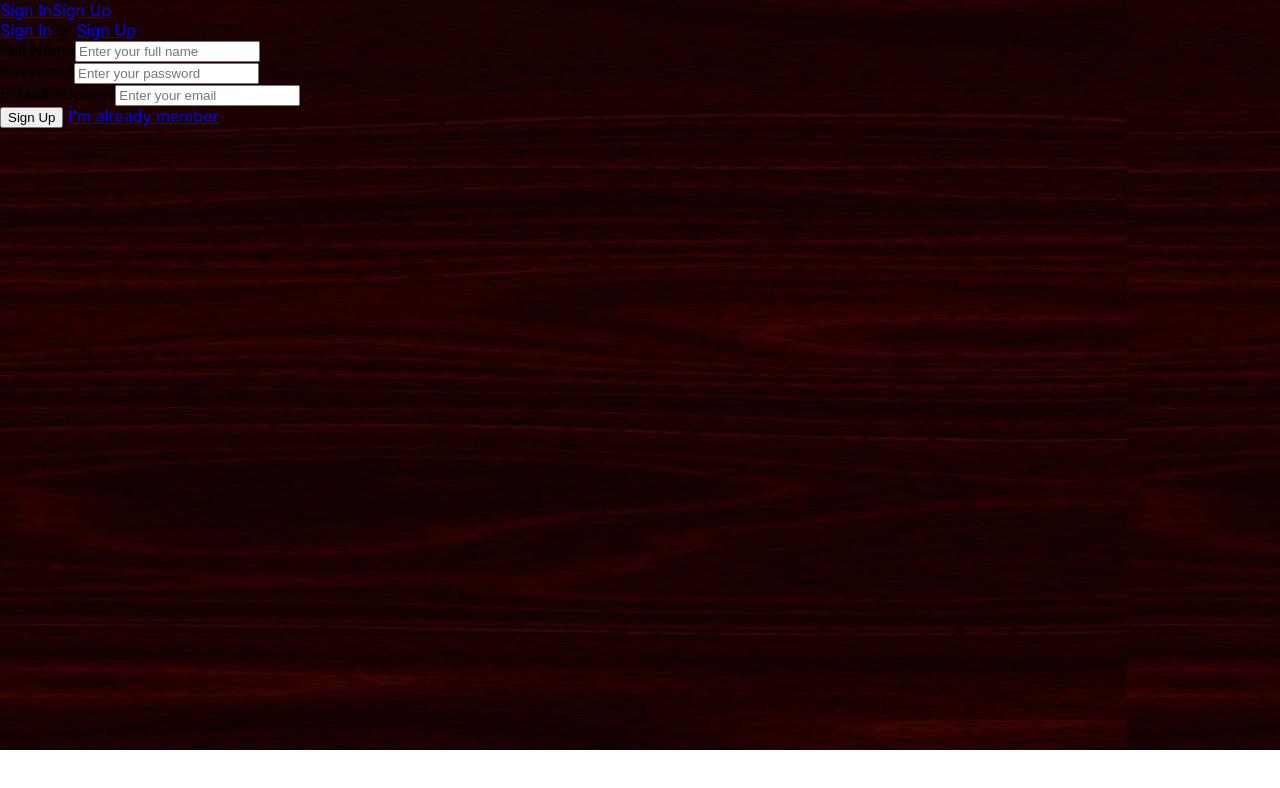
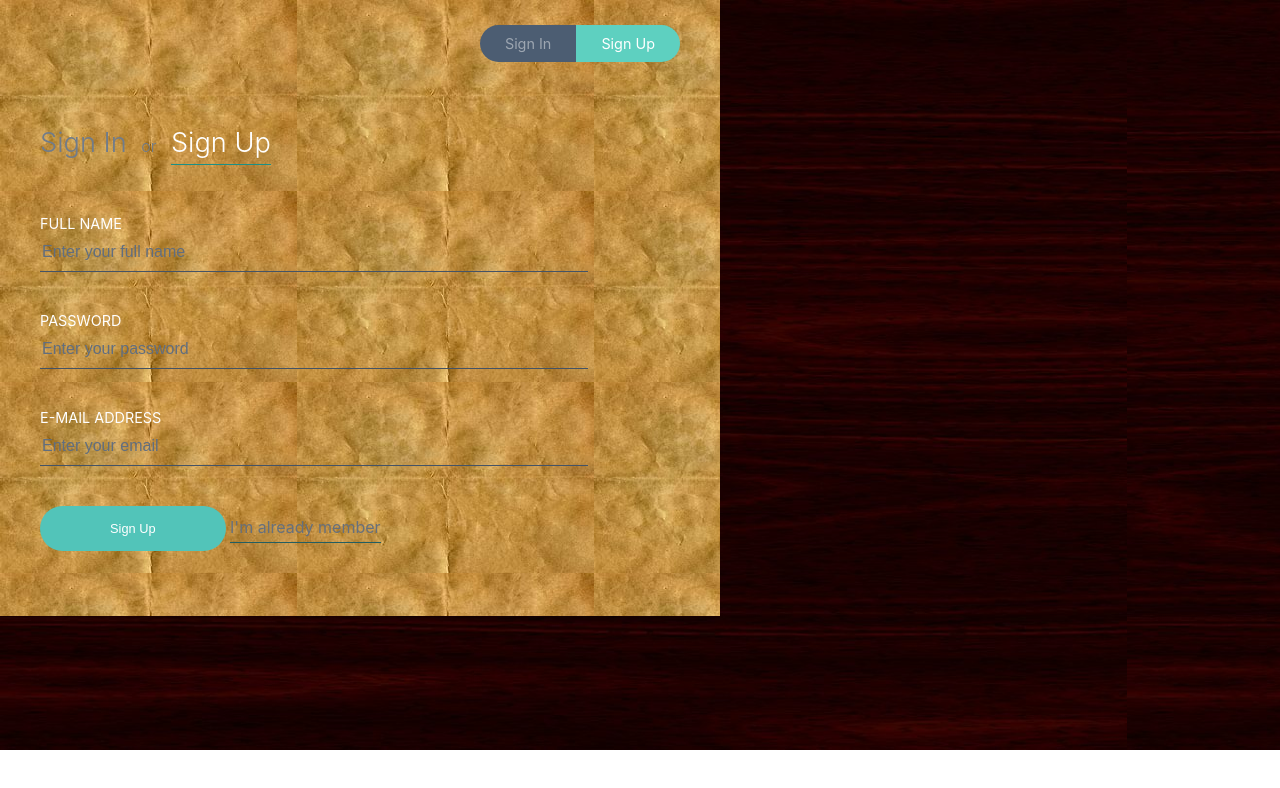
Before and after one commit to srahim457/capstone, a React (Create React App) app in the folder guilds/: page / in a window 1280 px wide. Shown: the top 788 px of the page. Built offline with nearby package versions, Linux system fonts and the light colour scheme.

Commit message:
login style

```diff
--- a/guilds/src/App.css
+++ b/guilds/src/App.css
@@ -46,3 +46,141 @@
   height: 750px;
   position: relative;
 }
+
+.App__Aside {
+  width: 50%;
+  background-color: #66dac7;
+}
+
+.App__Form {
+  width: 50%;
+  /* background-color: #2e4158; */
+  background-image: url(./images/scroll.jpg);
+  padding: 25px 40px;
+  overflow: auto;
+}
+
+.PageSwitcher {
+  display: flex;
+  justify-content: flex-end;
+  margin-bottom: 10%;
+}
+
+.PageSwitcher__Item {
+  background-color: #4c5d72;
+  color: #9da6b1;
+  padding: 10px 25px;
+  cursor: pointer;
+  font-size: 0.9em;
+  border: none;
+  outline: none;
+  display: inline-block;
+  text-decoration: none;
+}
+
+.PageSwitcher__Item--Active {
+  background-color: #5ed0c0;
+  color: white;
+}
+
+.PageSwitcher__Item:first-child {
+  border-top-left-radius: 25px;
+  border-bottom-left-radius: 25px;
+}
+.PageSwitcher__Item:last-child {
+  border-top-right-radius: 25px;
+  border-bottom-right-radius: 25px;
+}
+
+.FormCenter {
+  margin-bottom: 100px;
+}
+
+.FormTitle {
+  color: #707c8b;
+  font-weight: 300;
+  margin-bottom: 50px;
+}
+
+.FormTitle__Link {
+  color: #707c8b;
+  text-decoration: none;
+  display: inline-block;
+  font-size: 1.7em;
+  margin: 0 10px;
+  padding-bottom: 5px;
+}
+
+.FormTitle__Link:first-child {
+  margin-left: 0;
+}
+
+.FormTitle__Link--Active {
+  color: white;
+  border-bottom: 1px solid #199087;
+}
+
+.FormField {
+  margin-bottom: 40px;
+}
+
+.FormField__Label {
+  display: block;
+  text-transform: uppercase;
+  font-size: 0.9em;
+  color: white;
+}
+.FormField__Input {
+  width: 85%;
+  background-color: transparent;
+  border: none;
+  color: white;
+  outline: none;
+  border-bottom: 1px solid #445366;
+  font-size: 1em;
+  font-weight: 300;
+  padding-bottom: 10px;
+  margin-top: 10px;
+}
+
+.FormField__Input::placeholder {
+  color: #616e7f;
+}
+
+.FormField__Button {
+  background-color: #52c4b9;
+  color: white;
+  border: none;
+  outline: none;
+  border-radius: 25px;
+  padding: 15px 70px;
+  font-size: 0.8em;
+  font-weight: 500;
+}
+
+.FormField__Link {
+  color: #66707d;
+  text-decoration: none;
+  display: inline-block;
+  border-bottom: 1.5px solid #225e62;
+  padding-bottom: 5px;
+}
+
+.FormField__CheckboxLabel {
+  color: #646f7d;
+  font-size: 0.9em;
+}
+
+.FormField__Checkbox {
+  position: relative;
+  top: 1.5px;
+}
+
+.FormField__TermsLink {
+  color: white;
+  border-bottom: 1px solid #199087;
+  text-decoration: none;
+  display: inline-block;
+  padding-bottom: 2px;
+  margin-left: 5px;
+}
```
